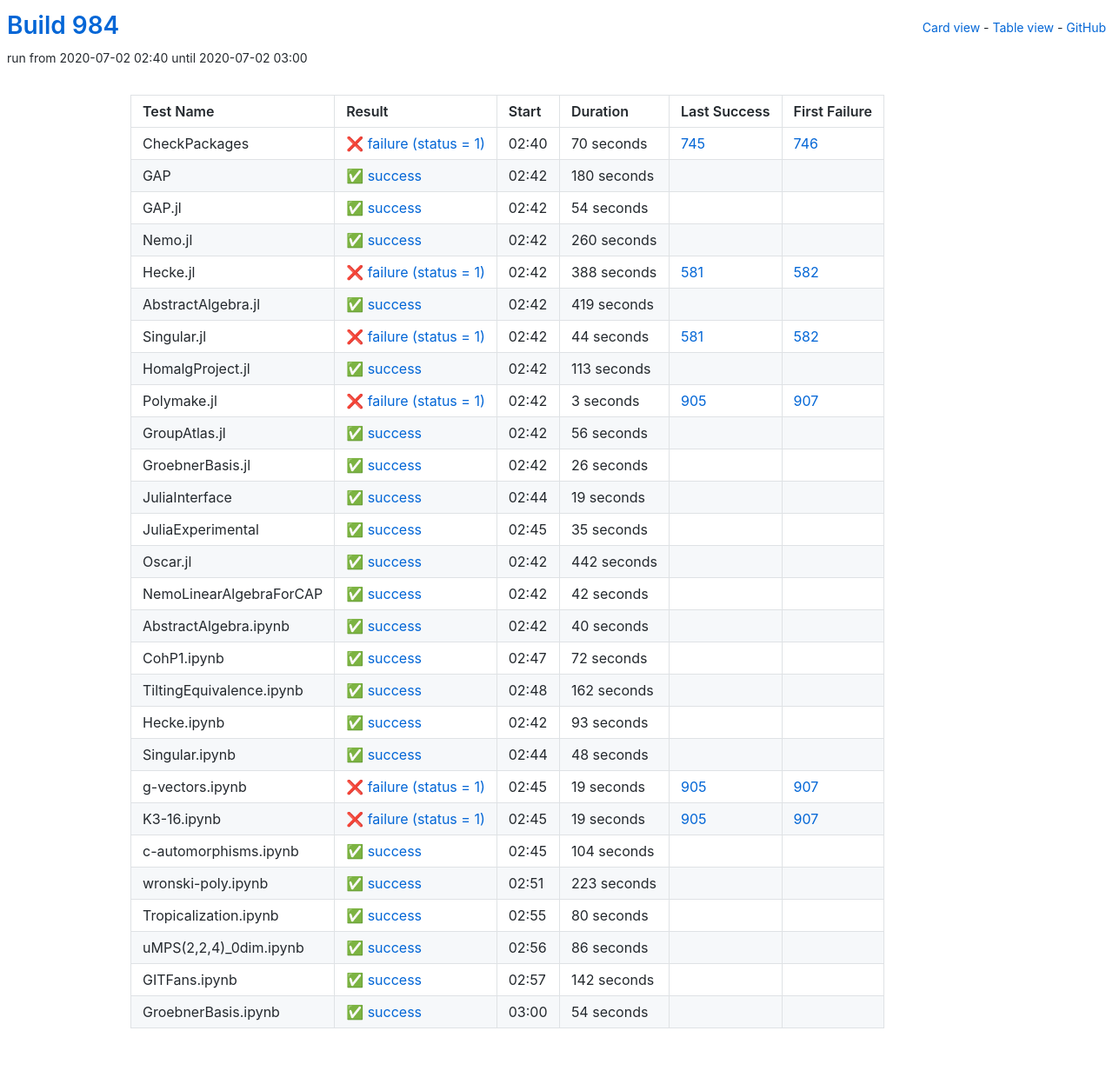
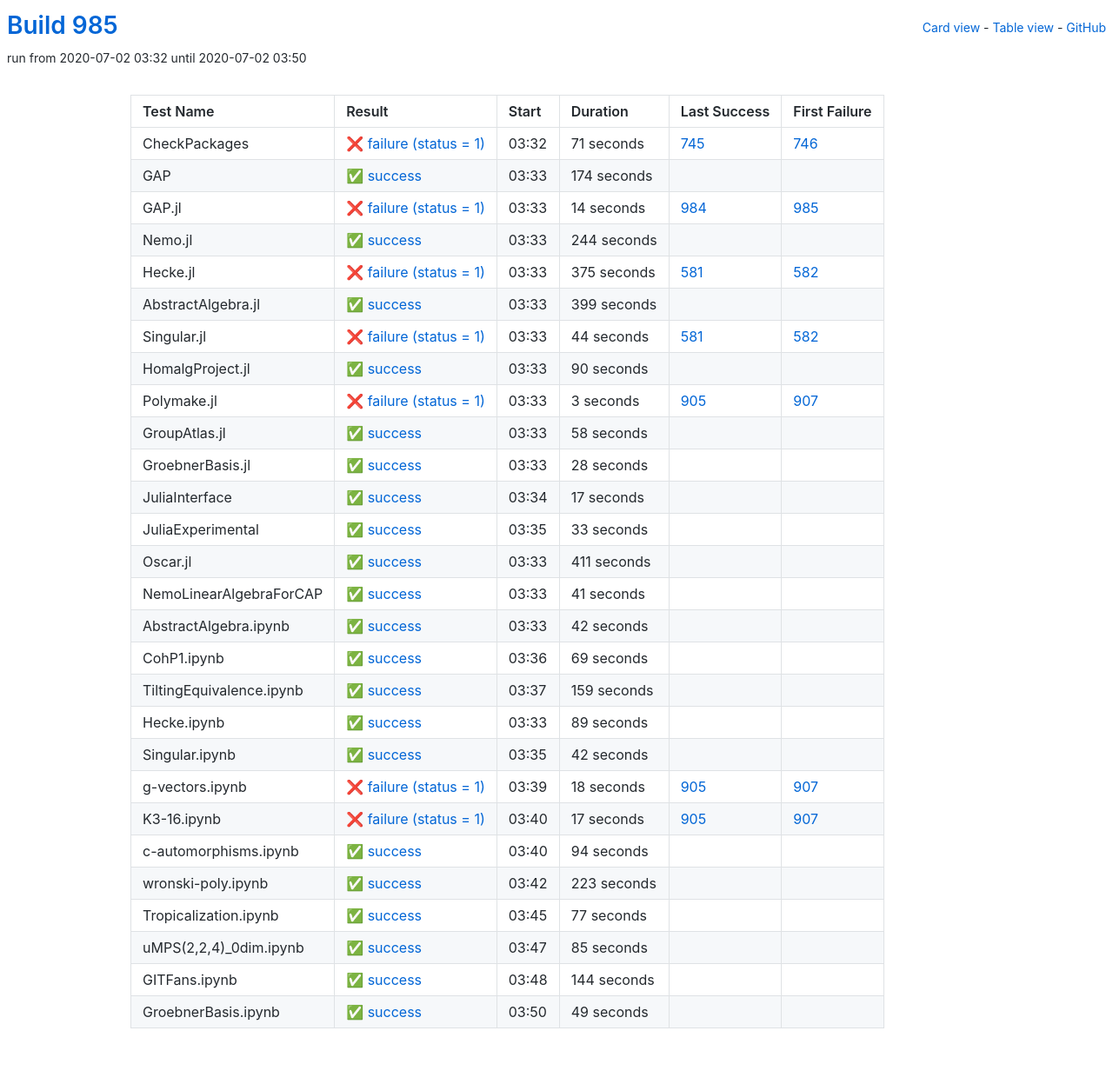
Before and after one commit to oscar-system/oscar-ci-status-1.4, a Jekyll site: the page built from table.html, in a window 1280 px wide. Shown: the whole page at 87% size. Built offline with Jekyll 4.4.1, drawn with Linux system fonts in a browser that asks for light colours.

Commit message:
Build #985

```diff
--- a/_data/ci.yml
+++ b/_data/ci.yml
@@ -1,6 +1,6 @@
 ---
-build: 984
-build_url: https://oscarci.mathematik.uni-kl.de/job/oscar-julia-1.4/984/
+build: 985
+build_url: https://oscarci.mathematik.uni-kl.de/job/oscar-julia-1.4/985/
 job: oscar-julia-1.4
 organization: oscar-system
 repo: oscar-ci-status-1.4
@@ -8,80 +8,80 @@ repourl: https://github.com/oscar-system/oscar-ci-status-1.4
 tests:
 - name: CheckPackages
   id: checkpackages
-  log: https://oscarci.mathematik.uni-kl.de/job/oscar-julia-1.4/984/artifact/logs/build-984/CheckPackages.log
-  start: 2020-07-02 02:40
+  log: https://oscarci.mathematik.uni-kl.de/job/oscar-julia-1.4/985/artifact/logs/build-985/CheckPackages.log
+  start: 2020-07-02 03:32
   success: false
   exitcode: 1
   status: failure
-  duration: 70
+  duration: 71
   last_success: 745
   last_success_url: https://oscarci.mathematik.uni-kl.de/job/oscar-julia-1.4/745/
   first_failure: 746
   first_failure_url: https://oscarci.mathematik.uni-kl.de/job/oscar-julia-1.4/746/
 - name: GAP
   id: gap
-  log: https://oscarci.mathematik.uni-kl.de/job/oscar-julia-1.4/984/artifact/logs/build-984/GAP.log
-  start: 2020-07-02 02:42
+  log: https://oscarci.mathematik.uni-kl.de/job/oscar-julia-1.4/985/artifact/logs/build-985/GAP.log
+  start: 2020-07-02 03:33
   success: true
   exitcode: 0
   status: success
-  duration: 180
+  duration: 174
   last_success: false
   last_success_url:
   first_failure: false
   first_failure_url:
 - name: GAP.jl
   id: gap-jl
-  log: https://oscarci.mathematik.uni-kl.de/job/oscar-julia-1.4/984/artifact/logs/build-984/GAP.jl.log
-  start: 2020-07-02 02:42
+  log: https://oscarci.mathematik.uni-kl.de/job/oscar-julia-1.4/985/artifact/logs/build-985/GAP.jl.log
+  start: 2020-07-02 03:33
+  success: false
+  exitcode: 1
+  status: failure
+  duration: 14
+  last_success: 984
+  last_success_url: https://oscarci.mathematik.uni-kl.de/job/oscar-julia-1.4/984/
+  first_failure: 985
+  first_failure_url: https://oscarci.mathematik.uni-kl.de/job/oscar-julia-1.4/985/
+- name: Nemo.jl
+  id: nemo-jl
+  log: https://oscarci.mathematik.uni-kl.de/job/oscar-julia-1.4/985/artifact/logs/build-985/Nemo.jl.log
+  start: 2020-07-02 03:33
   success: true
   exitcode: 0
   status: success
-  duration: 54
-  last_success: false
-  last_success_url:
-  first_failure: false
-  first_failure_url:
-- name: Nemo.jl
-  id: nemo-jl
-  log: https://oscarci.mathematik.uni-kl.de/job/oscar-julia-1.4/984/artifact/logs/build-984/Nemo.jl.log
-  start: 2020-07-02 02:42
-  success: true
-  exitcode: 0
-  status: success
-  duration: 260
+  duration: 244
   last_success: false
   last_success_url:
   first_failure: false
   first_failure_url:
 - name: Hecke.jl
   id: hecke-jl
-  log: https://oscarci.mathematik.uni-kl.de/job/oscar-julia-1.4/984/artifact/logs/build-984/Hecke.jl.log
-  start: 2020-07-02 02:42
+  log: https://oscarci.mathematik.uni-kl.de/job/oscar-julia-1.4/985/artifact/logs/build-985/Hecke.jl.log
+  start: 2020-07-02 03:33
   success: false
   exitcode: 1
   status: failure
-  duration: 388
+  duration: 375
   last_success: 581
   last_success_url: https://oscarci.mathematik.uni-kl.de/job/oscar-julia-1.4/581/
   first_failure: 582
   first_failure_url: https://oscarci.mathematik.uni-kl.de/job/oscar-julia-1.4/582/
 - name: AbstractAlgebra.jl
   id: abstractalgebra-jl
-  log: https://oscarci.mathematik.uni-kl.de/job/oscar-julia-1.4/984/artifact/logs/build-984/AbstractAlgebra.jl.log
-  start: 2020-07-02 02:42
+  log: https://oscarci.mathematik.uni-kl.de/job/oscar-julia-1.4/985/artifact/logs/build-985/AbstractAlgebra.jl.log
+  start: 2020-07-02 03:33
   success: true
   exitcode: 0
   status: success
-  duration: 419
+  duration: 399
   last_success: false
   last_success_url:
   first_failure: false
   first_failure_url:
 - name: Singular.jl
   id: singular-jl
-  log: https://oscarci.mathematik.uni-kl.de/job/oscar-julia-1.4/984/artifact/logs/build-984/Singular.jl.log
-  start: 2020-07-02 02:42
+  log: https://oscarci.mathematik.uni-kl.de/job/oscar-julia-1.4/985/artifact/logs/build-985/Singular.jl.log
+  start: 2020-07-02 03:33
   success: false
   exitcode: 1
   status: failure
@@ -92,20 +92,20 @@ tests:
   first_failure_url: https://oscarci.mathematik.uni-kl.de/job/oscar-julia-1.4/582/
 - name: HomalgProject.jl
   id: homalgproject-jl
-  log: https://oscarci.mathematik.uni-kl.de/job/oscar-julia-1.4/984/artifact/logs/build-984/HomalgProject.jl.log
-  start: 2020-07-02 02:42
+  log: https://oscarci.mathematik.uni-kl.de/job/oscar-julia-1.4/985/artifact/logs/build-985/HomalgProject.jl.log
+  start: 2020-07-02 03:33
   success: true
   exitcode: 0
   status: success
-  duration: 113
+  duration: 90
   last_success: false
   last_success_url:
   first_failure: false
   first_failure_url:
 - name: Polymake.jl
   id: polymake-jl
-  log: https://oscarci.mathematik.uni-kl.de/job/oscar-julia-1.4/984/artifact/logs/build-984/Polymake.jl.log
-  start: 2020-07-02 02:42
+  log: https://oscarci.mathematik.uni-kl.de/job/oscar-julia-1.4/985/artifact/logs/build-985/Polymake.jl.log
+  start: 2020-07-02 03:33
   success: false
   exitcode: 1
   status: failure
@@ -116,68 +116,80 @@ tests:
   first_failure_url: https://oscarci.mathematik.uni-kl.de/job/oscar-julia-1.4/907/
 - name: GroupAtlas.jl
   id: groupatlas-jl
-  log: https://oscarci.mathematik.uni-kl.de/job/oscar-julia-1.4/984/artifact/logs/build-984/GroupAtlas.jl.log
-  start: 2020-07-02 02:42
+  log: https://oscarci.mathematik.uni-kl.de/job/oscar-julia-1.4/985/artifact/logs/build-985/GroupAtlas.jl.log
+  start: 2020-07-02 03:33
   success: true
   exitcode: 0
   status: success
-  duration: 56
+  duration: 58
   last_success: false
   last_success_url:
   first_failure: false
   first_failure_url:
 - name: GroebnerBasis.jl
   id: groebnerbasis-jl
-  log: https://oscarci.mathematik.uni-kl.de/job/oscar-julia-1.4/984/artifact/logs/build-984/GroebnerBasis.jl.log
-  start: 2020-07-02 02:42
+  log: https://oscarci.mathematik.uni-kl.de/job/oscar-julia-1.4/985/artifact/logs/build-985/GroebnerBasis.jl.log
+  start: 2020-07-02 03:33
   success: true
   exitcode: 0
   status: success
-  duration: 26
+  duration: 28
   last_success: false
   last_success_url:
   first_failure: false
   first_failure_url:
 - name: JuliaInterface
   id: juliainterface
-  log: https://oscarci.mathematik.uni-kl.de/job/oscar-julia-1.4/984/artifact/logs/build-984/JuliaInterface.log
-  start: 2020-07-02 02:44
+  log: https://oscarci.mathematik.uni-kl.de/job/oscar-julia-1.4/985/artifact/logs/build-985/JuliaInterface.log
+  start: 2020-07-02 03:34
   success: true
   exitcode: 0
   status: success
-  duration: 19
+  duration: 17
   last_success: false
   last_success_url:
   first_failure: false
   first_failure_url:
 - name: JuliaExperimental
   id: juliaexperimental
-  log: https://oscarci.mathematik.uni-kl.de/job/oscar-julia-1.4/984/artifact/logs/build-984/JuliaExperimental.log
-  start: 2020-07-02 02:45
+  log: https://oscarci.mathematik.uni-kl.de/job/oscar-julia-1.4/985/artifact/logs/build-985/JuliaExperimental.log
+  start: 2020-07-02 03:35
   success: true
   exitcode: 0
   status: success
-  duration: 35
+  duration: 33
   last_success: false
   last_success_url:
   first_failure: false
   first_failure_url:
 - name: Oscar.jl
   id: oscar-jl
-  log: https://oscarci.mathematik.uni-kl.de/job/oscar-julia-1.4/984/artifact/logs/build-984/Oscar.jl.log
-  start: 2020-07-02 02:42
+  log: https://oscarci.mathematik.uni-kl.de/job/oscar-julia-1.4/985/artifact/logs/build-985/Oscar.jl.log
+  start: 2020-07-02 03:33
   success: true
   exitcode: 0
   status: success
-  duration: 442
+  duration: 411
   last_success: false
   last_success_url:
   first_failure: false
   first_failure_url:
 - name: NemoLinearAlgebraForCAP
   id: nemolinearalgebraforcap
-  log: https://oscarci.mathematik.uni-kl.de/job/oscar-julia-1.4/984/artifact/logs/build-984/NemoLinearAlgebraForCAP.log
-  start: 2020-07-02 02:42
+  log: https://oscarci.mathematik.uni-kl.de/job/oscar-julia-1.4/985/artifact/logs/build-985/NemoLinearAlgebraForCAP.log
+  start: 2020-07-02 03:33
+  success: true
+  exitcode: 0
+  status: success
+  duration: 41
+  last_success: false
+  last_success_url:
+  first_failure: false
+  first_failure_url:
+- name: AbstractAlgebra.ipynb
+  id: abstractalgebra-ipynb
+  log: https://oscarci.mathematik.uni-kl.de/job/oscar-julia-1.4/985/artifact/logs/build-985/AbstractAlgebra.ipynb.log
+  start: 2020-07-02 03:33
   success: true
   exitcode: 0
   status: success
@@ -186,106 +198,94 @@ tests:
   last_success_url:
   first_failure: false
   first_failure_url:
-- name: AbstractAlgebra.ipynb
-  id: abstractalgebra-ipynb
-  log: https://oscarci.mathematik.uni-kl.de/job/oscar-julia-1.4/984/artifact/logs/build-984/AbstractAlgebra.ipynb.log
-  start: 2020-07-02 02:42
+- name: CohP1.ipynb
+  id: cohp1-ipynb
+  log: https://oscarci.mathematik.uni-kl.de/job/oscar-julia-1.4/985/artifact/logs/build-985/CohP1.ipynb.log
+  start: 2020-07-02 03:36
   success: true
   exitcode: 0
   status: success
-  duration: 40
-  last_success: false
-  last_success_url:
-  first_failure: false
-  first_failure_url:
-- name: CohP1.ipynb
-  id: cohp1-ipynb
-  log: https://oscarci.mathematik.uni-kl.de/job/oscar-julia-1.4/984/artifact/logs/build-984/CohP1.ipynb.log
-  start: 2020-07-02 02:47
-  success: true
-  exitcode: 0
-  status: success
-  duration: 72
+  duration: 69
   last_success: false
   last_success_url:
   first_failure: false
   first_failure_url:
 - name: TiltingEquivalence.ipynb
   id: tiltingequivalence-ipynb
-  log: https://oscarci.mathematik.uni-kl.de/job/oscar-julia-1.4/984/artifact/logs/build-984/TiltingEquivalence.ipynb.log
-  start: 2020-07-02 02:48
+  log: https://oscarci.mathematik.uni-kl.de/job/oscar-julia-1.4/985/artifact/logs/build-985/TiltingEquivalence.ipynb.log
+  start: 2020-07-02 03:37
   success: true
   exitcode: 0
   status: success
-  duration: 162
+  duration: 159
   last_success: false
   last_success_url:
   first_failure: false
   first_failure_url:
 - name: Hecke.ipynb
   id: hecke-ipynb
-  log: https://oscarci.mathematik.uni-kl.de/job/oscar-julia-1.4/984/artifact/logs/build-984/Hecke.ipynb.log
-  start: 2020-07-02 02:42
+  log: https://oscarci.mathematik.uni-kl.de/job/oscar-julia-1.4/985/artifact/logs/build-985/Hecke.ipynb.log
+  start: 2020-07-02 03:33
   success: true
   exitcode: 0
   status: success
-  duration: 93
+  duration: 89
   last_success: false
   last_success_url:
   first_failure: false
   first_failure_url:
 - name: Singular.ipynb
   id: singular-ipynb
-  log: https://oscarci.mathematik.uni-kl.de/job/oscar-julia-1.4/984/artifact/logs/build-984/Singular.ipynb.log
-  start: 2020-07-02 02:44
+  log: https://oscarci.mathematik.uni-kl.de/job/oscar-julia-1.4/985/artifact/logs/build-985/Singular.ipynb.log
+  start: 2020-07-02 03:35
   success: true
   exitcode: 0
   status: success
-  duration: 48
+  duration: 42
   last_success: false
   last_success_url:
   first_failure: false
   first_failure_url:
 - name: g-vectors.ipynb
   id: g-vectors-ipynb
-  log: https://oscarci.mathematik.uni-kl.de/job/oscar-julia-1.4/984/artifact/logs/build-984/g-vectors.ipynb.log
-  start: 2020-07-02 02:45
+  log: https://oscarci.mathematik.uni-kl.de/job/oscar-julia-1.4/985/artifact/logs/build-985/g-vectors.ipynb.log
+  start: 2020-07-02 03:39
   success: false
   exitcode: 1
   status: failure
-  duration: 19
+  duration: 18
   last_success: 905
   last_success_url: https://oscarci.mathematik.uni-kl.de/job/oscar-julia-1.4/905/
   first_failure: 907
   first_failure_url: https://oscarci.mathematik.uni-kl.de/job/oscar-julia-1.4/907/
 - name: K3-16.ipynb
   id: k3-16-ipynb
-  log: https://oscarci.mathematik.uni-kl.de/job/oscar-julia-1.4/984/artifact/logs/build-984/K3-16.ipynb.log
-  start: 2020-07-02 02:45
+  log: https://oscarci.mathematik.uni-kl.de/job/oscar-julia-1.4/985/artifact/logs/build-985/K3-16.ipynb.log
+  start: 2020-07-02 03:40
   success: false
   exitcode: 1
   status: failure
-  duration: 19
+  duration: 17
   last_success: 905
   last_success_url: https://oscarci.mathematik.uni-kl.de/job/oscar-julia-1.4/905/
   first_failure: 907
   first_failure_url: https://oscarci.mathematik.uni-kl.de/job/oscar-julia-1.4/907/
 - name: c-automorphisms.ipynb
   id: c-automorphisms-ipynb
-  log: https://oscarci.mathematik.uni-kl.de/job/oscar-julia-1.4/984/artifact/logs/build-984/c-automorphisms.ipynb.log
-  start: 2020-07-02 02:45
+  log: https://oscarci.mathematik.uni-kl.de/job/oscar-julia-1.4/985/artifact/logs/build-985/c-automorphisms.ipynb.log
+  start: 2020-07-02 03:40
   success: true
   exitcode: 0
   status: success
-  duration: 104
+  duration: 94
   last_success: false
   last_success_url:
   first_failure: false
   first_failure_url:
 - name: wronski-poly.ipynb
   id: wronski-poly-ipynb
-  log: https://oscarci.mathematik.uni-kl.de/job/oscar-julia-1.4/984/artifact/logs/build-984/wronski-poly.ipynb.log
-  start: 2020-07-02 02:51
+  log: https://oscarci.mathematik.uni-kl.de/job/oscar-julia-1.4/985/artifact/logs/build-985/wronski-poly.ipynb.log
+  start: 2020-07-02 03:42
   success: true
   exitcode: 0
   status: success
@@ -296,48 +296,48 @@ tests:
   first_failure_url:
 - name: Tropicalization.ipynb
   id: tropicalization-ipynb
-  log: https://oscarci.mathematik.uni-kl.de/job/oscar-julia-1.4/984/artifact/logs/build-984/Tropicalization.ipynb.log
-  start: 2020-07-02 02:55
+  log: https://oscarci.mathematik.uni-kl.de/job/oscar-julia-1.4/985/artifact/logs/build-985/Tropicalization.ipynb.log
+  start: 2020-07-02 03:45
   success: true
   exitcode: 0
   status: success
-  duration: 80
+  duration: 77
   last_success: false
   last_success_url:
   first_failure: false
   first_failure_url:
 - name: uMPS(2,2,4)_0dim.ipynb
   id: umps-2-2-4-0dim-ipynb
-  log: https://oscarci.mathematik.uni-kl.de/job/oscar-julia-1.4/984/artifact/logs/build-984/uMPS-2-2-4-_0dim.ipynb.log
-  start: 2020-07-02 02:56
+  log: https://oscarci.mathematik.uni-kl.de/job/oscar-julia-1.4/985/artifact/logs/build-985/uMPS-2-2-4-_0dim.ipynb.log
+  start: 2020-07-02 03:47
   success: true
   exitcode: 0
   status: success
-  duration: 86
+  duration: 85
   last_success: false
   last_success_url:
   first_failure: false
   first_failure_url:
 - name: GITFans.ipynb
   id: gitfans-ipynb
-  log: https://oscarci.mathematik.uni-kl.de/job/oscar-julia-1.4/984/artifact/logs/build-984/GITFans.ipynb.log
-  start: 2020-07-02 02:57
+  log: https://oscarci.mathematik.uni-kl.de/job/oscar-julia-1.4/985/artifact/logs/build-985/GITFans.ipynb.log
+  start: 2020-07-02 03:48
   success: true
   exitcode: 0
   status: success
-  duration: 142
+  duration: 144
   last_success: false
   last_success_url:
   first_failure: false
   first_failure_url:
 - name: GroebnerBasis.ipynb
   id: groebnerbasis-ipynb
-  log: https://oscarci.mathematik.uni-kl.de/job/oscar-julia-1.4/984/artifact/logs/build-984/GroebnerBasis.ipynb.log
-  start: 2020-07-02 03:00
+  log: https://oscarci.mathematik.uni-kl.de/job/oscar-julia-1.4/985/artifact/logs/build-985/GroebnerBasis.ipynb.log
+  start: 2020-07-02 03:50
   success: true
   exitcode: 0
   status: success
-  duration: 54
+  duration: 49
   last_success: false
   last_success_url:
   first_failure: false
```
Also changed, not shown: README.md.
